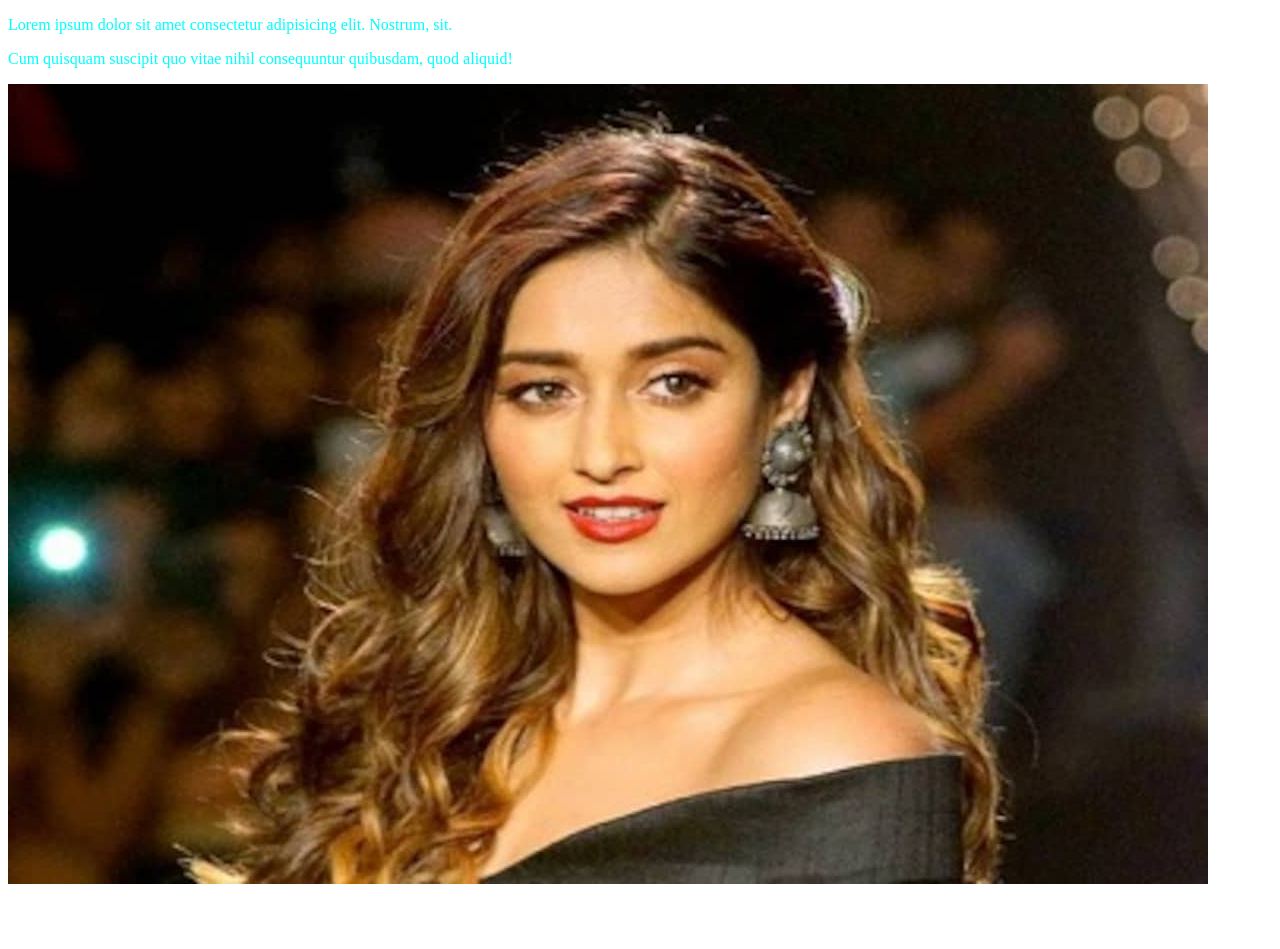
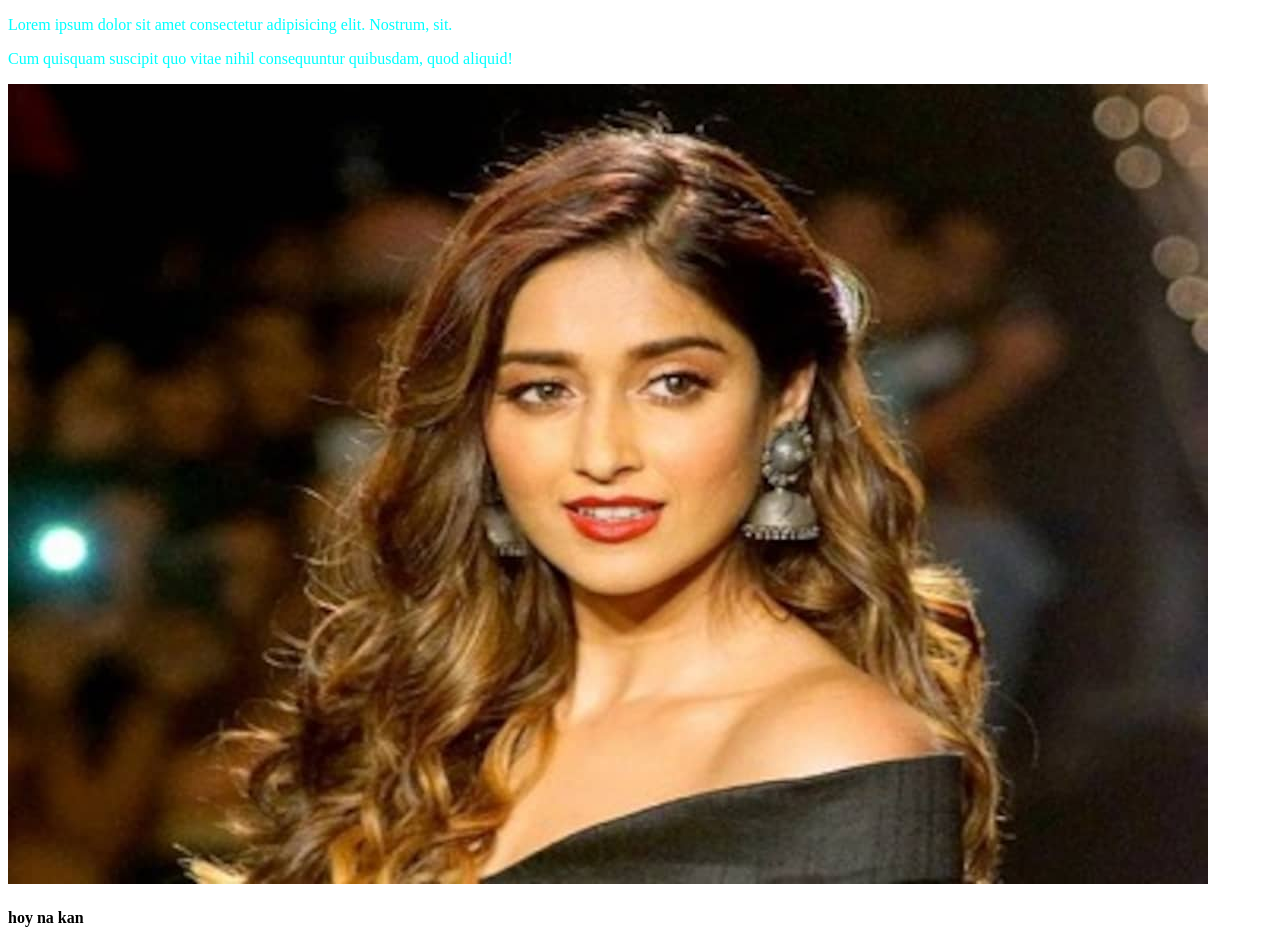
Before and after one commit to sabbir421/git-practice, a plain HTML site: page index.html in a window 1280 px wide. Before the commit the page ends 896 px from the top, so only its background shows below. Drawn offline with Linux system fonts and the light colour scheme.

Commit message:
add-file

```diff
--- a/index.html
+++ b/index.html
@@ -4,12 +4,13 @@
     <meta charset="UTF-8">
     <meta http-equiv="X-UA-Compatible" content="IE=edge">
     <meta name="viewport" content="width=device-width, initial-scale=1.0">
-    <title>Document</title>
+    <title>Document </title>
     <link rel="stylesheet" href="style.css">
 </head>
 <body>
   <p>Lorem ipsum dolor sit amet consectetur adipisicing elit. Nostrum, sit.</p>
   <p>Cum quisquam suscipit quo vitae nihil consequuntur quibusdam, quod aliquid!</p>
   <img src="ileana-dcruz.jpg" alt="">
+  <h4>hoy na kan</h4>
 </body>
 </html>
```
